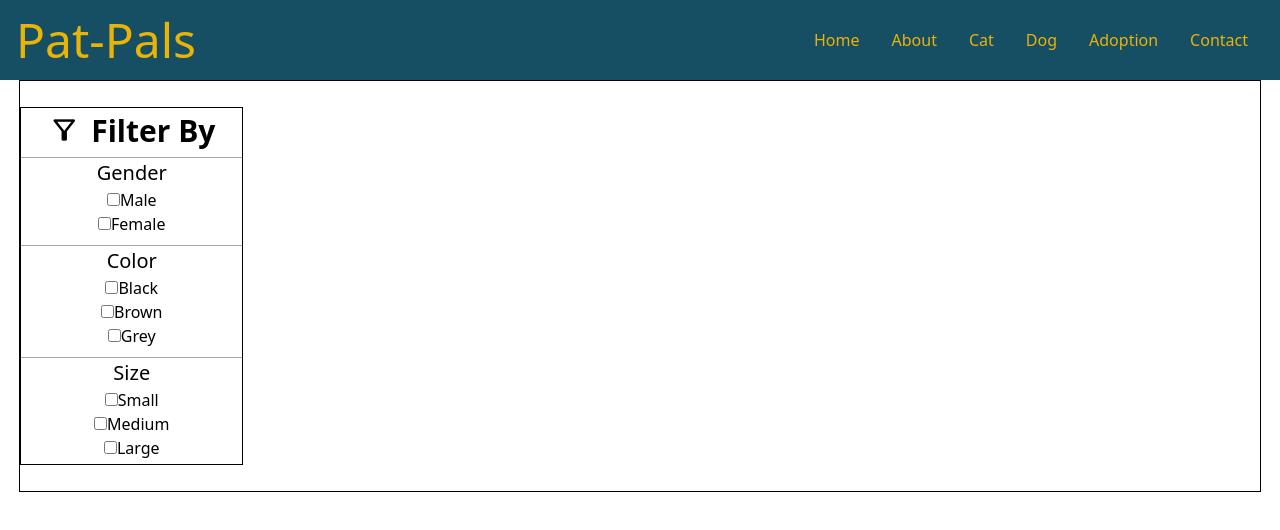
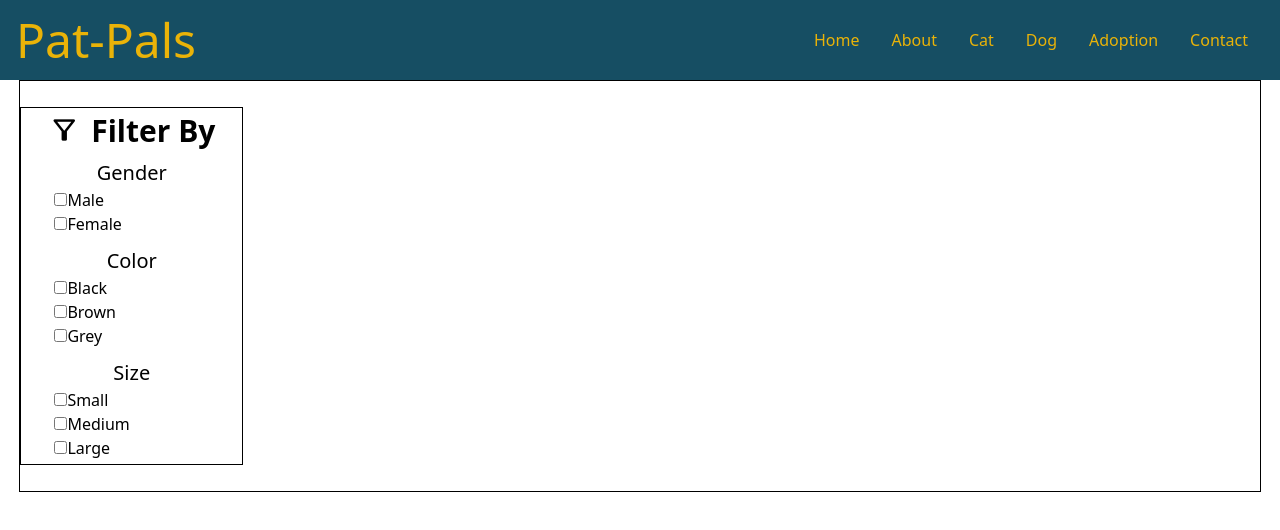
Before and after one commit to Alipakkr/PetPals, a React (Create React App) app in the folder frontend/my-react-app/: page /pet-adoption in a window 1280 px wide. Shown: the top 530 px of the page. Built offline with nearby package versions, Linux system fonts and the light colour scheme.

Commit message:
filtering part

```diff
--- a/frontend/my-react-app/src/App.css
+++ b/frontend/my-react-app/src/App.css
@@ -1,5 +1,5 @@
 .App {
-  text-align: center;
+  /* text-align: center; */
 }
 
 .App-logo {
--- a/frontend/my-react-app/src/Pages/styles/adoption.css
+++ b/frontend/my-react-app/src/Pages/styles/adoption.css
@@ -27,8 +27,14 @@ h2 {
 }
 .filter-item{
     padding: 2% 0;
+    display: flex;
+    flex-direction: column;
+    align-items: center;
 }
-
+.filter-inn{
+    width: 70%;
+    /* border: 1px solid; */
+}
 .filter-header-icon-text {
     display: flex;
     align-items: center;
@@ -45,5 +51,5 @@ h2 {
 }
 
 .hr {
-    border-bottom: 1px solid rgba(0, 0, 0, 0.342);
+    border-bottom: 1px solid rgba(0, 0, 0, 0.824);
 }
```
